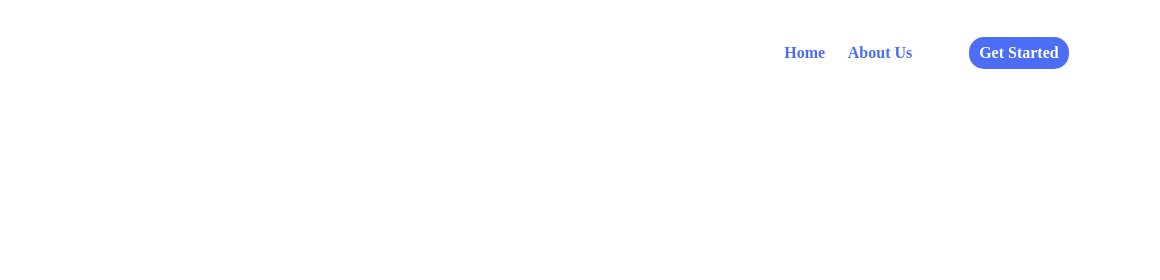
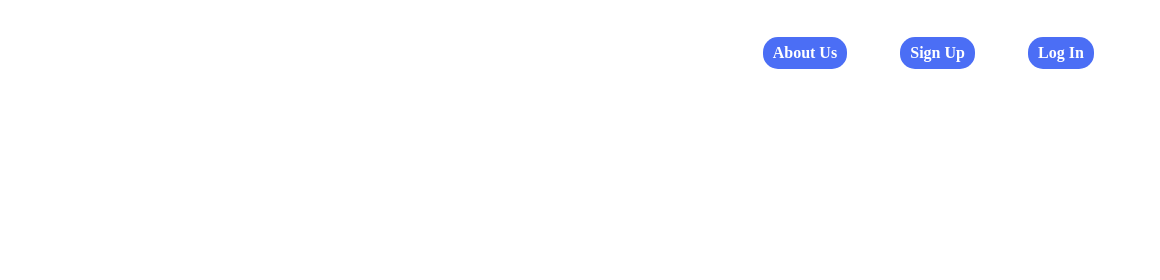
Before and after one commit to dawsonhammdev/UI, a plain HTML site: page index.html in a window 1280 px wide. Shown: the top 280 px of the page, 120-1280 px from the left. Drawn offline with Linux system fonts and the light colour scheme; a web font is replaced by a local one.

Commit message:
I worked on the nav bar page navigation

```diff
--- a/index.html
+++ b/index.html
@@ -13,9 +13,9 @@
           <img src="img/Wunderlist2.0 Logo.svg" alt="Wunderlist2.0 logo">
         </div>
         <div class="main-menu">
-          <a href="#">Home</a>
-          <a href="#">About Us</a>
-          <a class="button" href="#">Get Started</a>
+          <a class="button" href="#">About Us</a>
+          <a class="button" href="#">Sign Up</a>
+          <a class="button" href="#">Log In</a>
         </div>
       </nav>
 
--- a/less/navigation.less
+++ b/less/navigation.less
@@ -5,6 +5,7 @@ nav{
     align-items: center;
     height: 90px;
     font-family: 'Montserrat';
+
 
 
 
@@ -21,7 +22,7 @@ nav{
 
     .main-menu{
         display: flex;
-        width: 30%;
+        width: 35%;
 
         @media @phone{
             width: 50%;
```
Also changed, not shown: css/index.css.
